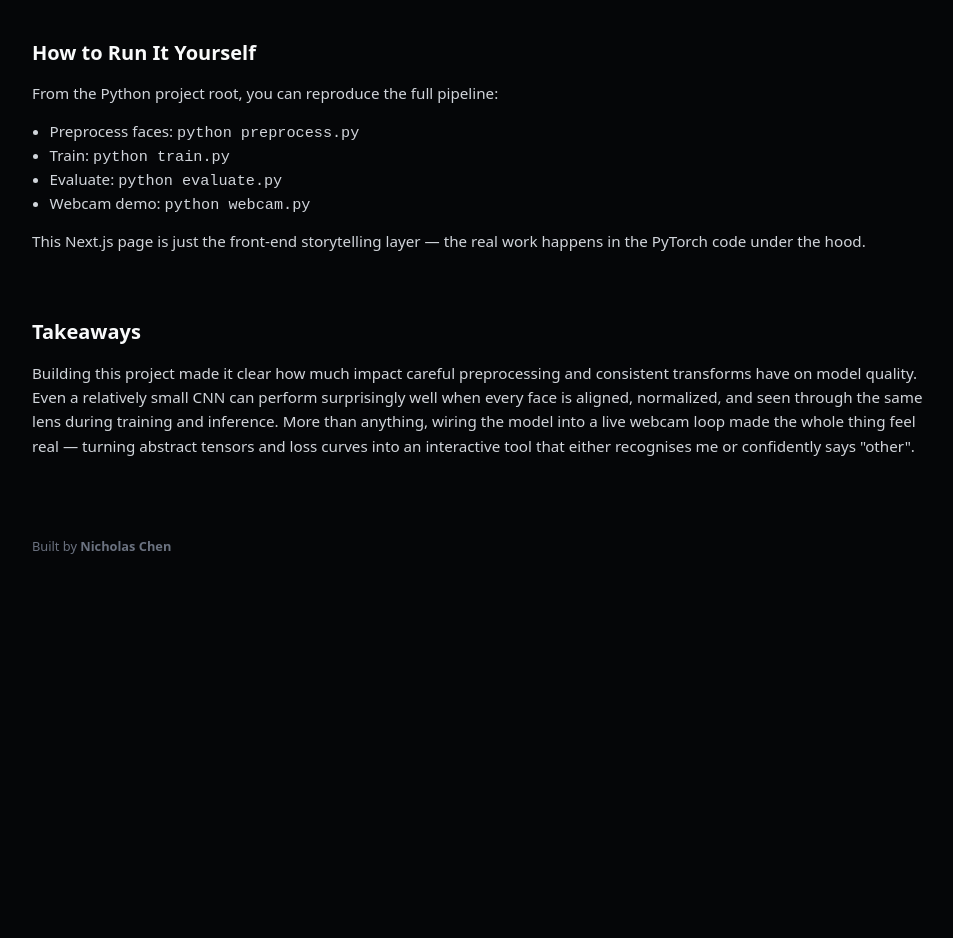
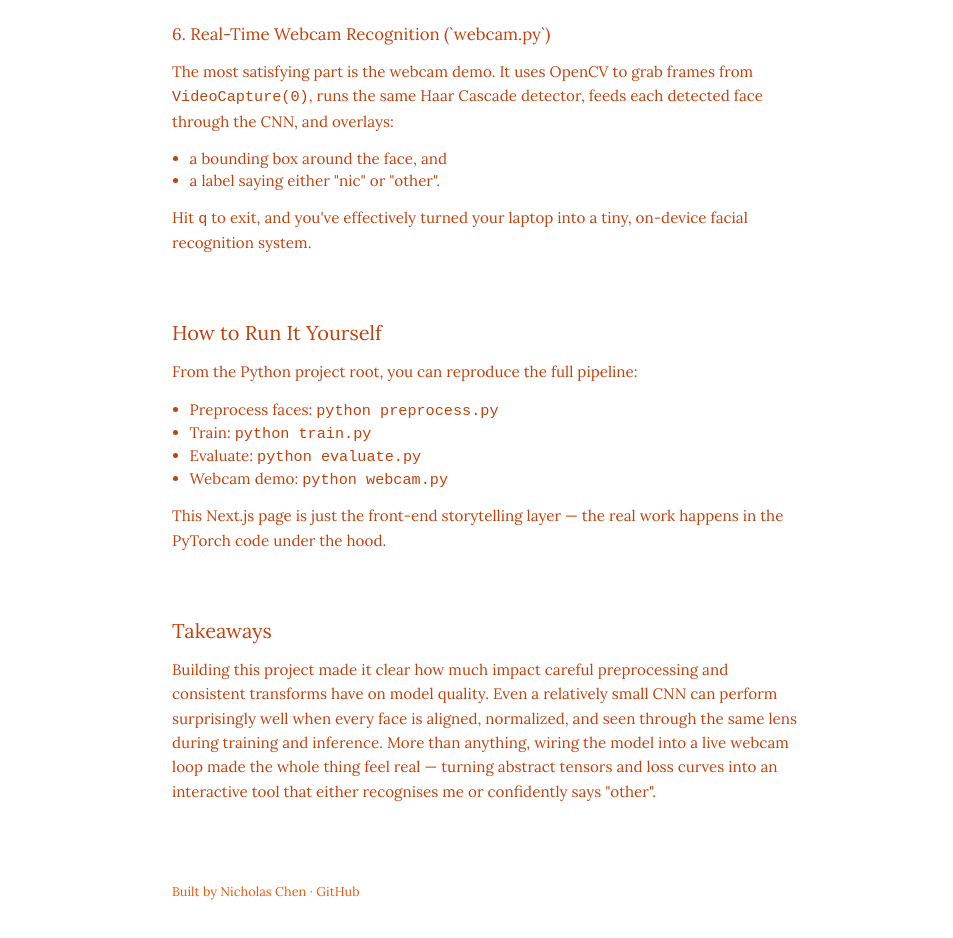
Before and after one commit to nicholaschen09/facial-recognition-neural-network, a Next.js app in the folder site/: page / in a window 1280 px wide. Shown: the part 2068-3006 px from the top of the page, without its empty margins (152-1105 px from the left). Before the commit the page ends 2703 px from the top, so only its background shows below. Built offline with nearby package versions, Linux system fonts and the light colour scheme.

Commit message:
fix blog colours

```diff
--- a/site/app/globals.css
+++ b/site/app/globals.css
@@ -1,5 +1,5 @@
 :root {
-  color-scheme: dark;
+  color-scheme: light;
 }
 
 *,
@@ -12,10 +12,9 @@ html,
 body {
   margin: 0;
   padding: 0;
-  background-color: #050608;
-  color: #f9fafb;
-  font-family: system-ui, -apple-system, BlinkMacSystemFont, "SF Pro Text",
-    -apple-system, BlinkMacSystemFont, "Segoe UI", sans-serif;
+  background-color: #ffffff;
+  color: #c2410c;
+  font-family: var(--font-lora), "Lora", Georgia, serif;
 }
 
 body {
@@ -23,7 +22,7 @@ body {
 }
 
 a {
-  color: #38bdf8;
+  color: #ea580c;
   text-decoration: none;
 }
 
@@ -32,21 +31,25 @@ a:hover {
 }
 
 .page {
-  max-width: 960px;
+  max-width: 680px;
   margin: 0 auto;
   padding: 48px 24px 80px;
 }
 
 .hero-title {
   font-size: clamp(2.5rem, 4vw, 3rem);
-  font-weight: 700;
+  font-weight: 400;
   letter-spacing: -0.04em;
   margin-bottom: 0.5rem;
 }
 
+h1, h2, h3, h4, h5, h6 {
+  font-weight: 400;
+}
+
 .hero-subtitle {
   font-size: 1.05rem;
-  color: #9ca3af;
+  color: #c2410c;
   max-width: 640px;
 }
 
@@ -57,9 +60,9 @@ a:hover {
   padding: 0.25rem 0.75rem;
   border-radius: 999px;
   font-size: 0.8rem;
-  border: 1px solid #374151;
-  color: #d1d5db;
-  background: radial-gradient(circle at top left, #111827, #020617);
+  border: 1px solid #fed7aa;
+  color: #c2410c;
+  background: #fff7ed;
   margin-bottom: 1.25rem;
 }
 
@@ -79,14 +82,14 @@ a:hover {
 
 .card-title {
   font-size: 0.9rem;
-  font-weight: 600;
-  color: #e5e7eb;
+  font-weight: 400;
+  color: #9a3412;
   margin-bottom: 0.5rem;
 }
 
 .card-body {
   font-size: 0.85rem;
-  color: #9ca3af;
+  color: #c2410c;
 }
 
 .section {
@@ -111,14 +114,14 @@ a:hover {
 
 .section p {
   font-size: 0.95rem;
-  color: #d1d5db;
+  color: #c2410c;
   line-height: 1.6;
 }
 
 .section ul {
   padding-left: 1.1rem;
   margin: 0.4rem 0 0.75rem;
-  color: #d1d5db;
+  color: #c2410c;
   font-size: 0.95rem;
 }
 
@@ -131,9 +134,9 @@ a:hover {
   align-items: center;
   padding: 0.15rem 0.6rem;
   border-radius: 999px;
-  border: 1px solid #374151;
+  border: 1px solid #fed7aa;
   font-size: 0.75rem;
-  color: #9ca3af;
+  color: #c2410c;
   margin-right: 0.35rem;
   margin-top: 0.25rem;
 }
@@ -141,7 +144,7 @@ a:hover {
 .footer {
   margin-top: 3rem;
   font-size: 0.8rem;
-  color: #6b7280;
+  color: #ea580c;
 }
 
 @media (max-width: 640px) {
--- a/site/app/layout.tsx
+++ b/site/app/layout.tsx
@@ -1,6 +1,12 @@
 import "./globals.css";
 import type { Metadata } from "next";
+import { Lora } from "next/font/google";
 import React from "react";
+
+const lora = Lora({
+  subsets: ["latin"],
+  display: "swap",
+});
 
 export const metadata: Metadata = {
   title: "Facial Recognition Neural Network – Nicholas Chen",
@@ -14,7 +20,7 @@ export default function RootLayout({
   children: React.ReactNode;
 }) {
   return (
-    <html lang="en">
+    <html lang="en" className={lora.className}>
       <body>{children}</body>
     </html>
   );
--- a/site/app/page.tsx
+++ b/site/app/page.tsx
@@ -189,7 +189,7 @@ export default function Page() {
 
       <footer className="footer">
         <div>
-          Built by <strong>Nicholas Chen</strong>
+          Built by Nicholas Chen · <a href="https://github.com/nicholaschen09" target="_blank" rel="noopener noreferrer">GitHub</a>
         </div>
       </footer>
     </main>
```
